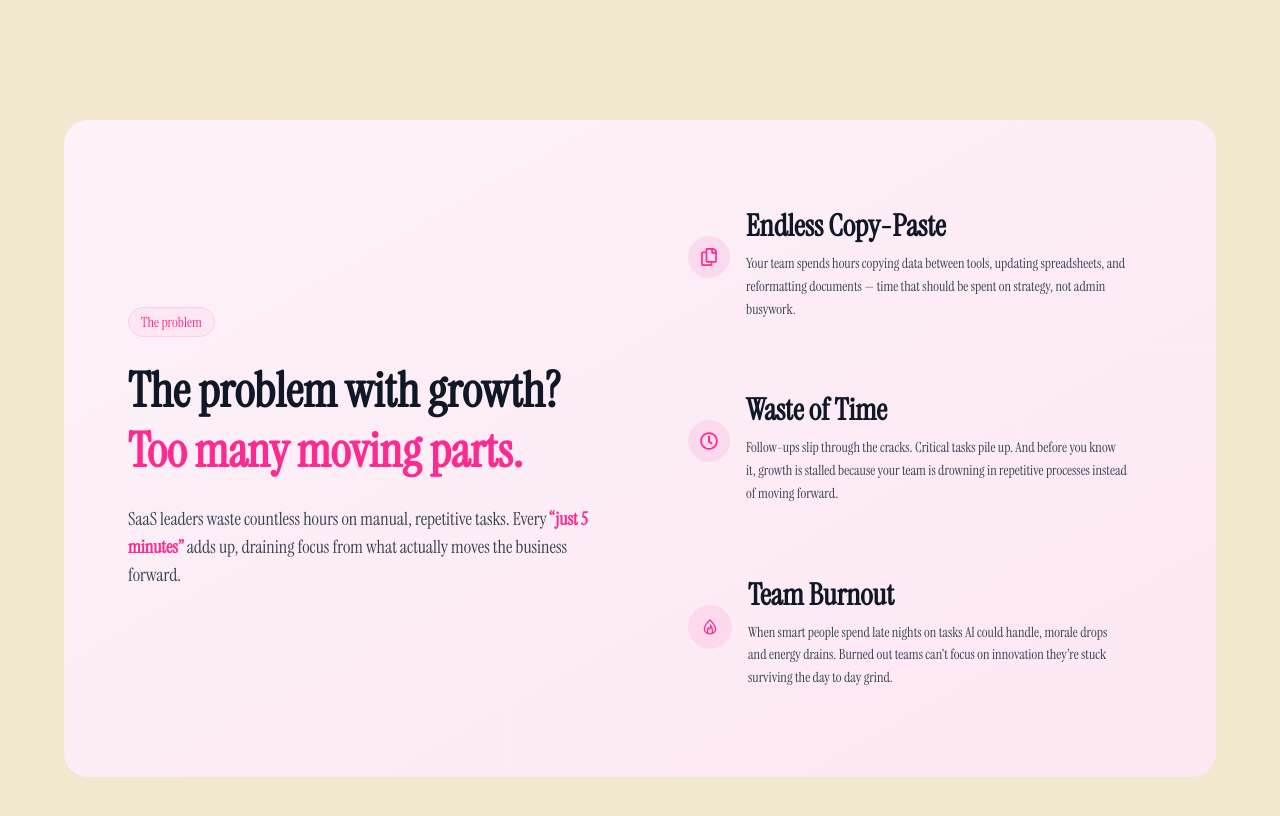
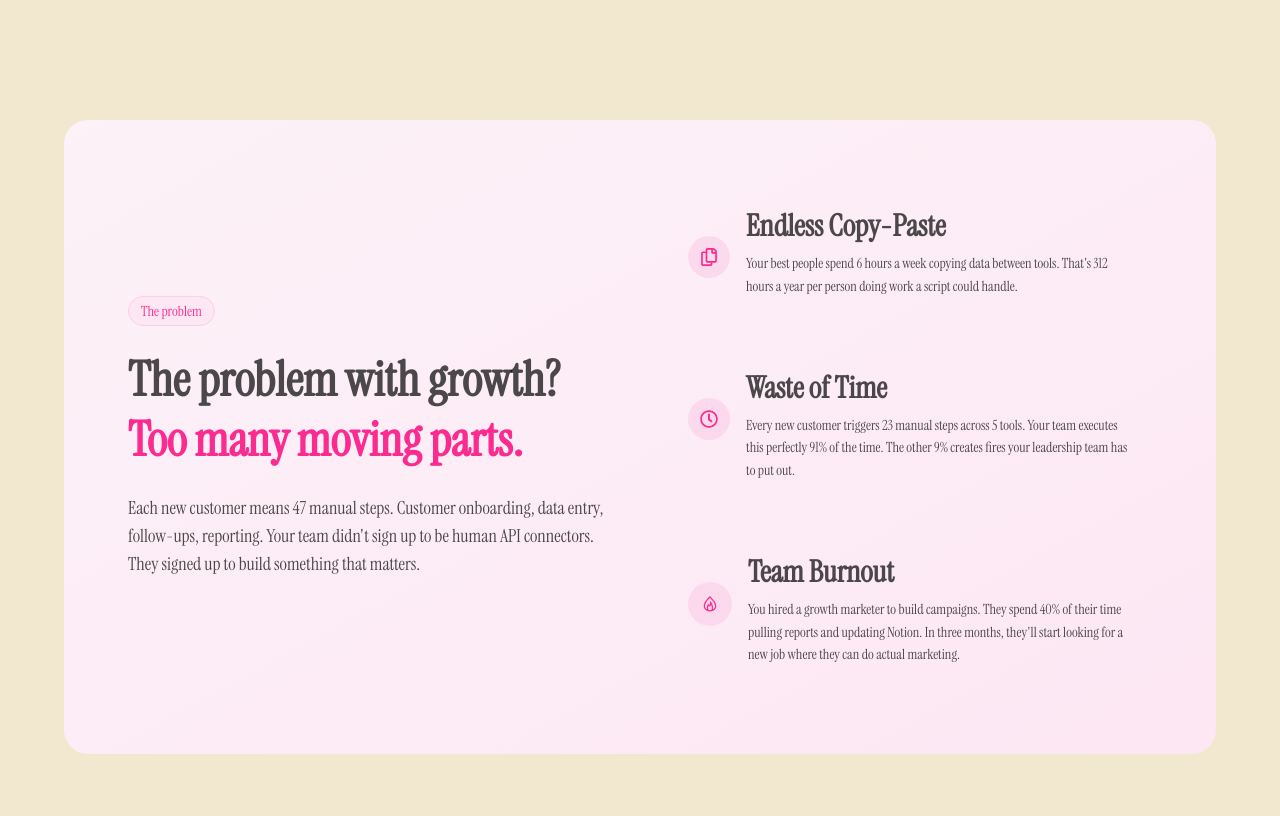
Before and after one commit to FahadBinQaiser/Parallax, a React (Vite) app: page / in a window 1280 px wide. Shown: the part 924-1740 px from the top of the page. Built offline with nearby package versions, Linux system fonts and the light colour scheme.

Commit message:
Copy optimized for problem section

```diff
--- a/src/components/ProblemSection/ProblemSection.jsx
+++ b/src/components/ProblemSection/ProblemSection.jsx
@@ -7,39 +7,35 @@ export default function ProblemSection() {
     {
       icon: <FaRegCopy className="text-[#FB2B8F] text-lg" />,
       title: "Endless Copy-Paste",
-      desc: "Your team spends hours copying data between tools, updating spreadsheets, and reformatting documents — time that should be spent on strategy, not admin busywork.",
+      desc: "Your best people spend 6 hours a week copying data between tools. That's 312 hours a year per person doing work a script could handle.",
     },
     {
       icon: <FaRegClock className="text-[#FB2B8F] text-lg" />,
       title: "Waste of Time",
-      desc: "Follow-ups slip through the cracks. Critical tasks pile up. And before you know it, growth is stalled because your team is drowning in repetitive processes instead of moving forward.",
+      desc: "Every new customer triggers 23 manual steps across 5 tools. Your team executes this perfectly 91% of the time. The other 9% creates fires your leadership team has to put out.",
     },
     {
       icon: <LiaBurnSolid className="text-[#FB2B8F] text-xl" />,
       title: "Team Burnout",
-      desc: "When smart people spend late nights on tasks AI could handle, morale drops and energy drains. Burned out teams can’t focus on innovation they’re stuck surviving the day to day grind.",
+      desc: "You hired a growth marketer to build campaigns. They spend 40% of their time pulling reports and updating Notion. In three months, they'll start looking for a new job where they can do actual marketing.",
     },
   ];
 
   return (
     <section className="ProblemSection py-20 px-6">
-      <div className="max-w-6xl mx-auto bg-gradient-to-br from-pink-50 to-pink-100 rounded-3xl p-10 sm:p-16 grid grid-cols-1 lg:grid-cols-2 gap-12 items-center">
+      <div className="max-w-6xl text-[#000000]/70 mx-auto bg-gradient-to-br from-pink-50 to-pink-100 rounded-3xl p-10 sm:p-16 grid grid-cols-1 lg:grid-cols-2 gap-12 items-center">
         <div className="space-y-6 text-left">
           <span className="inline-block text-sm font-medium px-3 py-1 bg-pink-100 border border-pink-200 rounded-full text-[#FB2B8F]">
             The problem
           </span>
-          <h1 className="text-4xl sm:text-5xl font-bold text-gray-900 leading-tight">
+          <h1 className="text-4xl sm:text-5xl font-bold leading-tight">
             The problem with growth? <br />
             <span className="text-[#FB2B8F]">Too many moving parts.</span>
           </h1>
-          <p className="text-lg text-gray-700">
-            SaaS leaders waste countless hours on manual, repetitive tasks.
-            Every{" "}
-            <span className="font-semibold text-[#FB2B8F]">
-              “just 5 minutes”
-            </span>{" "}
-            adds up, draining focus from what actually moves the business
-            forward.
+          <p className="text-lg font-medium">
+            Each new customer means 47 manual steps. Customer onboarding, data
+            entry, follow-ups, reporting. Your team didn't sign up to be human
+            API connectors. They signed up to build something that matters.
           </p>
         </div>
 
@@ -53,12 +49,8 @@ export default function ProblemSection() {
                 {icon}
               </div>
               <div>
-                <h3 className="text-3xl font-semibold text-gray-900">
-                  {title}
-                </h3>
-                <p className="text-sm text-gray-700 mt-2 leading-relaxed">
-                  {desc}
-                </p>
+                <h3 className="text-3xl font-semibold">{title}</h3>
+                <p className="text-sm mt-2 leading-relaxed">{desc}</p>
               </div>
             </div>
           ))}
```
